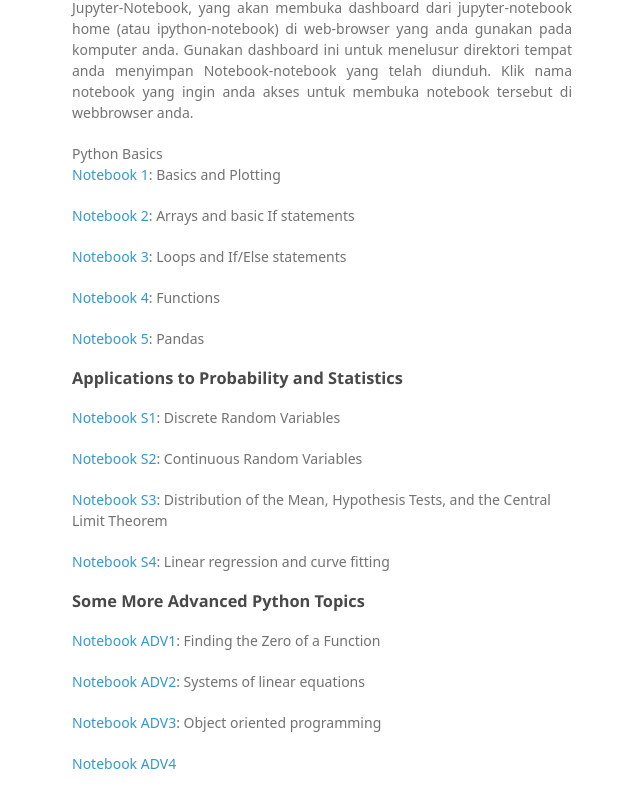
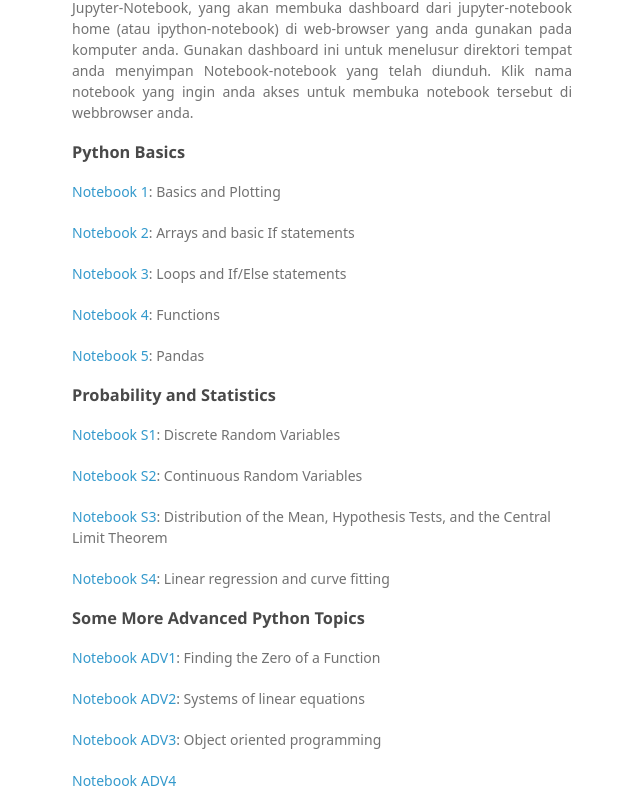
Before and after one commit to iczmind/ICZM, a plain HTML site: page index.html in a window 1280 px wide. Shown: the part 936-1725 px from the top of the page, without its empty margins (498-1138 px from the left). Drawn offline with Linux system fonts and the light colour scheme; a web font is replaced by a local one.

Commit message:
Update index.html

```diff
--- a/index.html
+++ b/index.html
@@ -58,6 +58,7 @@
 
 <p align="justify">Seluruh Notebook beserta dokumen-dokumen berisi data yang diperlukan untuk mengerjakan setiap latihan dapat diunduh dengan cara klik tombol nama notebook yang anda inginkan, sebagai contoh 'Basic 1' di bagian kiri halaman web. Notebook-notebook ini dapat anda jalankan setelah anda menginstall Python ke dalam komputer anda, beserta dengan paket-paket yang dibutuhkan dalam masing-masing Notebook. Cara yang paling sederhana dan praktis untuk melakukan hal ini adalah dengan menginstall Python installer yang mencakup Python dan beberapa paket/modul yang paling popular digunakan. Gunakan installer Python yang memiliki Python dengan versi 2.X karena Notebook ini belum diekspor ke dalam Python dengan seri 3.X. Tiga pilihan paling popular untuk installer yang sudah mencakup Python dan beberapa paket/modul adalah: Canopy Express (Mac, Windows, Linux), Anaconda (Mac, Windows, Linux), and PythonXY (Windows). Seluruh Notebook ini dibuat melalui Anaconda. Setelah Anaconda di-install, mulai Anaconda Launcher, dan kemudian pilih/klik Jupyter-Notebook, yang akan membuka dashboard dari jupyter-notebook home (atau ipython-notebook) di web-browser yang anda gunakan pada komputer anda. Gunakan dashboard ini untuk menelusur direktori tempat anda menyimpan Notebook-notebook yang telah diunduh. Klik nama notebook yang ingin anda akses untuk membuka notebook tersebut di webbrowser anda.</p>
 
+<h3>
 <a name="python-basics" class="anchor" href="#python-basics"><span class="octicon octicon-link"></span></a>Python Basics</h3>
 
  <p><a href="http://nbviewer.ipython.org/github/mbakker7/exploratory_computing_with_python/blob/master/notebook1/py_exploratory_comp_1_sol.ipynb">Notebook 1</a>:
@@ -76,7 +77,7 @@
  Pandas
 
  <h3>
- <a name="Probability-and-statistics" class="anchor" href="#Probability-and-statistics"><span class="octicon octicon-link"></span></a>Applications to Probability and Statistics</h3>
+ <a name="Probability-and-statistics" class="anchor" href="#Probability-and-statistics"><span class="octicon octicon-link"></span></a>Probability and Statistics</h3>
 
  <p><a href="http://nbviewer.ipython.org/github/mbakker7/exploratory_computing_with_python/blob/master/notebook_s1/py_exp_comp_s1_sol.ipynb">Notebook S1</a>:
  Discrete Random Variables</p>
```
